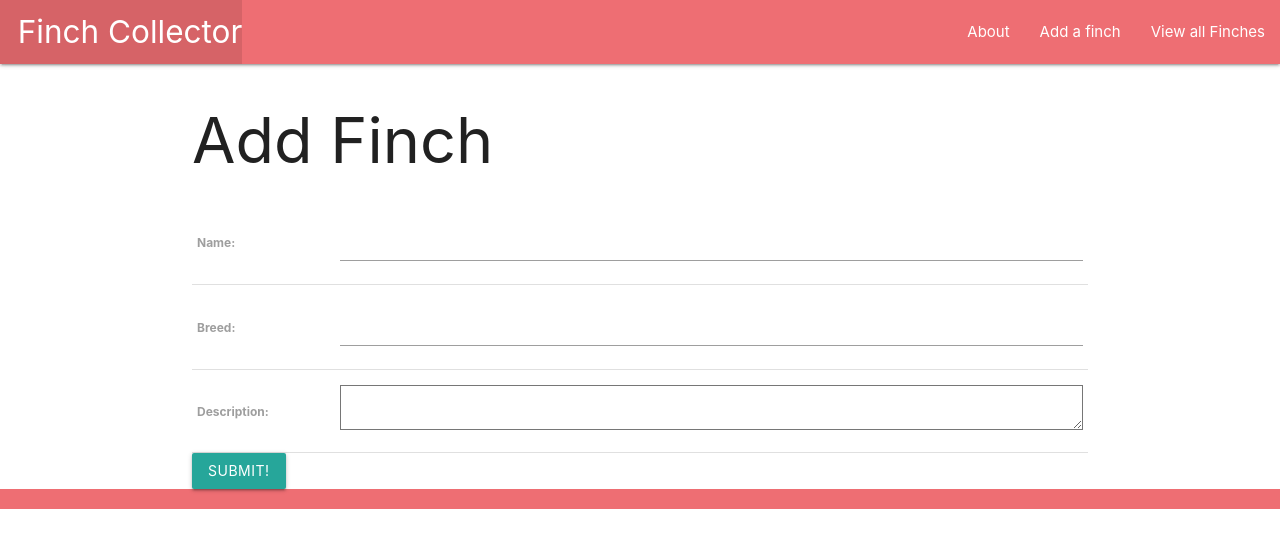
After one commit to eliast20/finchcollector, a Django app: page /finches/create/ in a window 1280 px wide. The commit adds this page. Shown: the top 548 px of the page. Run offline with Django 4.2, Linux system fonts and the light colour scheme.

Commit message:
crud functionality

```diff
--- a/main_app/models.py
+++ b/main_app/models.py
@@ -1,10 +1,14 @@
 from django.db import models
+from django.urls import reverse
 
 # Create your models here.
 class Finch(models.Model):
-    name = models.CharField(max_length=100)
-    breed = models.CharField(max_length=100)
-    description = models.TextField(max_length=250)
+  name = models.CharField(max_length=100)
+  breed = models.CharField(max_length=100)
+  description = models.TextField(max_length=250)
 
-    def __str__(self):
-        return self.name
+def __str__(self):
+    return self.name
+
+def get_absolute_url(self):
+   return reverse('detail', kwargs={ 'finch_id': self.id })
--- a/main_app/templates/base.html
+++ b/main_app/templates/base.html
@@ -12,11 +12,12 @@
     <nav>
       <div class="nav-wrapper">
         <ul>
-          <li><a href="/" class="left brand-logo">&nbsp;&nbsp;Finch Collector</a></li>
+          <li><a href="{% url 'home' %}" class="left brand-logo">&nbsp;&nbsp;Finch Collector</a></li>
         </ul>
         <ul class="right">
-          <li><a href="/about">About</a></li>
-          <li><a href="/finches">View all my finches</a></li>
+          <li><a href="{% url 'about' %}">About</a></li>
+          <li><a href="{% url 'finches_create' %}">Add a finch</a></li>
+          <li><a href="{% url 'index' %}">View all Finches</a></li>
         </ul>
       </div>
     </nav>
--- a/main_app/templates/finches/detials.html
+++ b/main_app/templates/finches/detail.html
@@ -9,4 +9,10 @@
       <p>Breed: {{ Finch.breed }}</p>
       <p>Description: {{ finch.description|linebreaks }}</p>
     </div>
+    <div class="card-action">
+        <a href="{% url 'finches_update' finch.id %}">Edit</a>
+        <a href="{% url 'finches_delete' finch.id %}">Delete</a>
+
+    </div>
+
   </div>
--- a/main_app/templates/finches/index.html
+++ b/main_app/templates/finches/index.html
@@ -1,7 +1,7 @@
 {% extends 'base.html' %}
 {% block content %}
 
-<h1>All Finch List</h1>
+<h1>All Finches</h1>
 
 {% for finch in finches %}
 <a href="/finches/{{ finch.id }}">
--- a/main_app/templates/home.html
+++ b/main_app/templates/home.html
@@ -10,7 +10,7 @@
     <title>Document</title>
 </head>
 <body>
-    <h1>hello</h1>
+    <h1>Home</h1>
 </body>
 </html>
 
--- /dev/null
+++ b/main_app/templates/main_app/finch_form.html
@@ -0,0 +1,16 @@
+{% extends 'base.html' %}
+
+{% block content %}
+<h1>Add Finch</h1>
+
+<form action="" method="POST">
+    <!-- Django requires the following for security purposes -->
+    {% csrf_token %}
+    <table>
+      <!-- Render the inputs inside of <tr>s & <td>s -->
+      {{ form.as_table }}
+    </table>
+    <input type="submit" value="Submit!" class="btn">
+  </form>
+
+{% endblock %}
--- a/main_app/urls.py
+++ b/main_app/urls.py
@@ -5,5 +5,8 @@ urlpatterns = [
     path('', views.home, name='home'),
     path('about/', views.about, name='about'),
     path('finches/', views.finches_index, name='index'),
-    path('finches/<int:finch_id>', views.finches_details, name='detail')
+    path('finches/<int:finch_id>', views.finches_details, name='detail'),
+    path('finches/create/', views.FinchCreate.as_view(), name='finches_create'),
+    path('finches/<int:pk>/update/', views.FinchUpdate.as_view(), name='finches_update'),
+    path('finches/<int:pk>/delete/', views.FinchDelete.as_view(), name='finches_delete')
 ]
--- a/main_app/views.py
+++ b/main_app/views.py
@@ -1,6 +1,7 @@
 from django.shortcuts import render
+from django.views.generic.edit import CreateView, UpdateView, DeleteView
+from .models import Finch
 
-from .models import Finch
 
 
 # Create your views here.
@@ -16,6 +17,20 @@ def finches_index(request):
     'finches': finches
   })
 
-def finches_details(request):
+def finches_details(request, finch_id):
   finch = Finch.objects.get(id=finch_id)
   return render(request, 'finches/detail.html', {'finch': finch})
+
+class FinchCreate(CreateView):
+  model = Finch
+  fields = '__all__'
+
+  #success_url = '/finches/{finch_id}'
+
+class FinchUpdate(UpdateView):
+  model = Finch
+  fields = '__all__'
+
+class FinchDelete(DeleteView):
+  model = Finch
+  success_url = '/finches'
```
Also changed, not shown: main_app/templates/main_app/finch_confirm_delete.html (added, +13 -0 lines).
